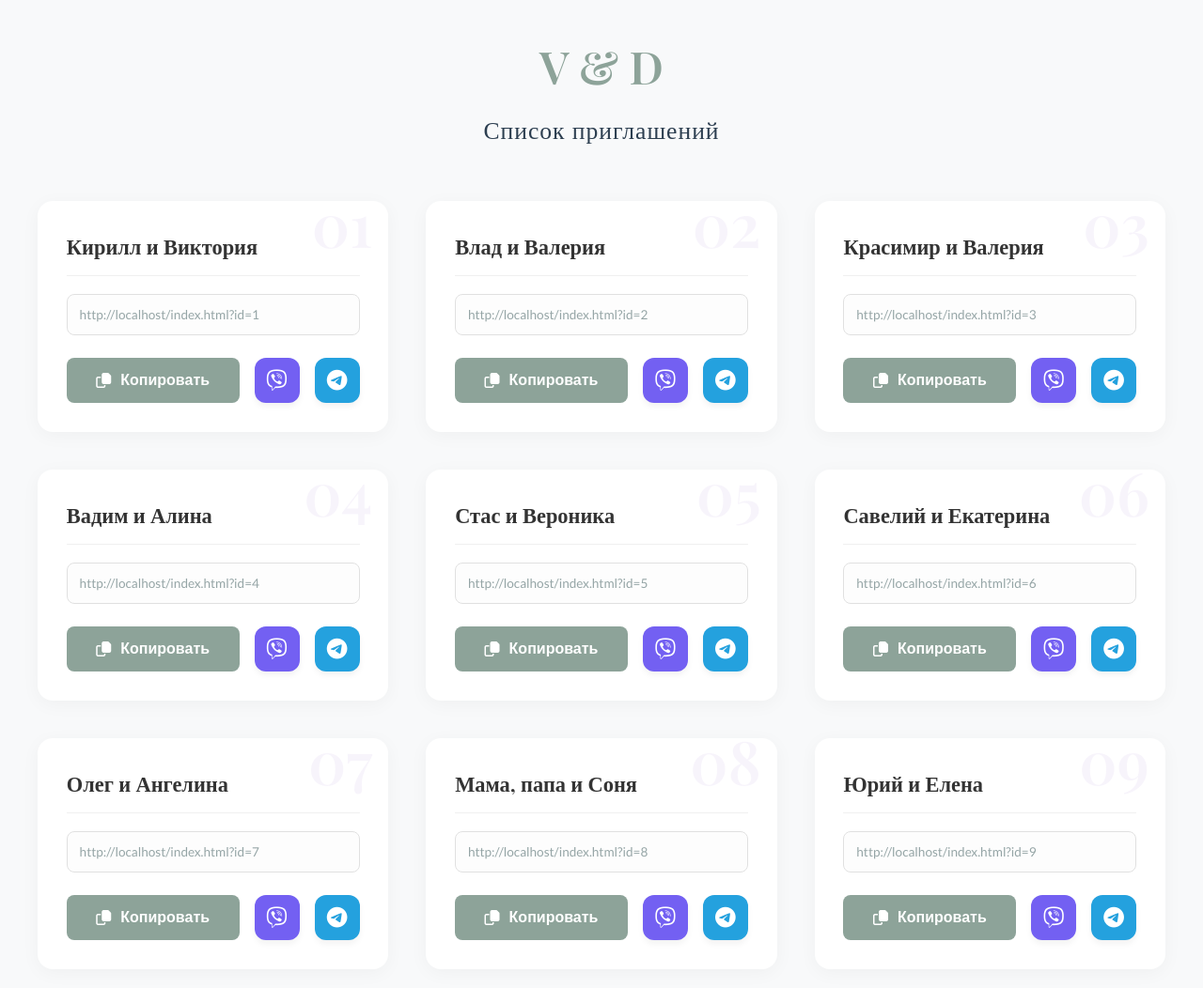
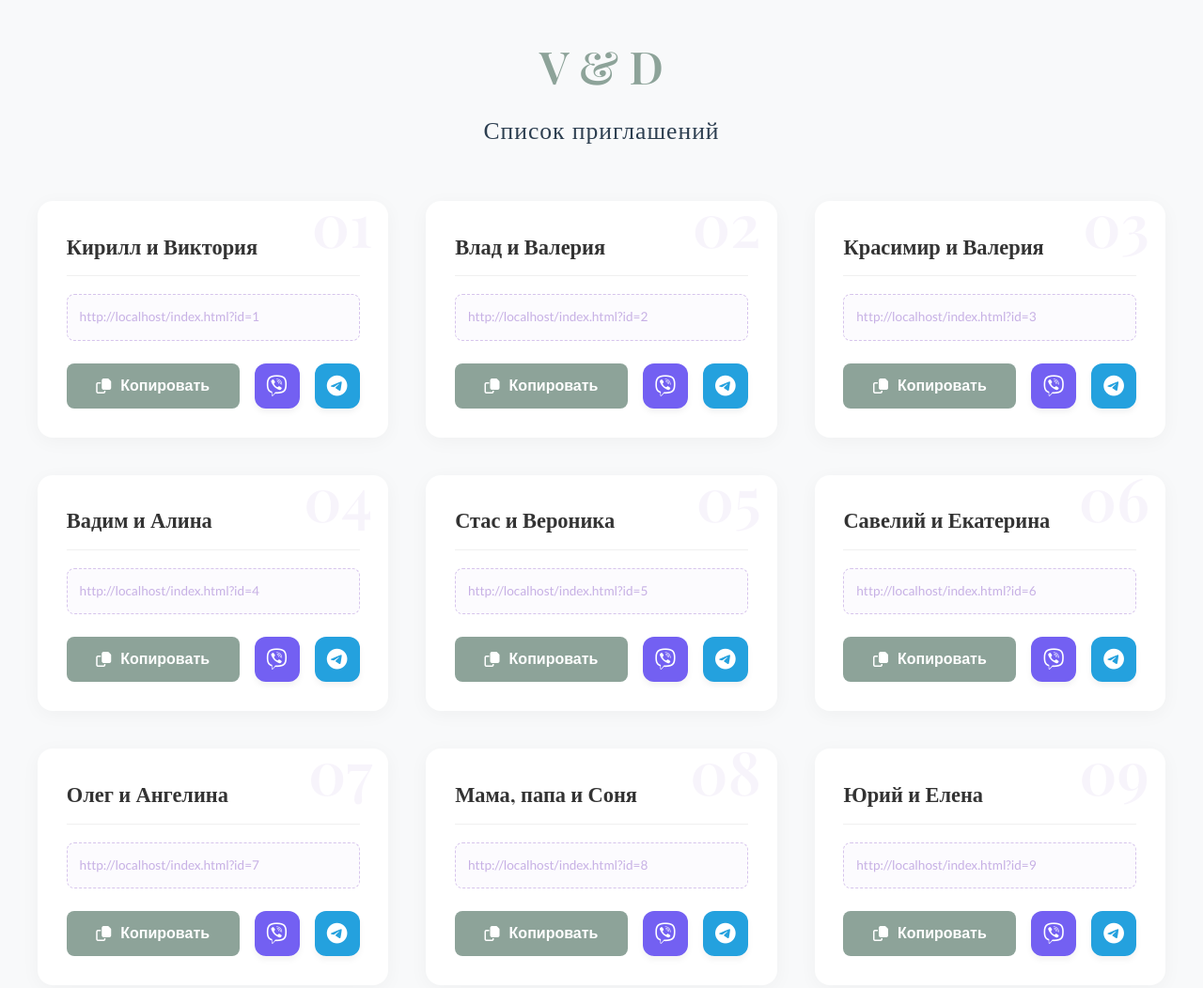
Before and after one commit to ye-story/v-d.30-01.invite, a plain HTML site: page admin/index.html in a window 1280 px wide. Shown: the top 1052 px of the page at 94% size. Drawn offline with nearby package versions, Linux system fonts and the light colour scheme; a web font is replaced by a local one.

Commit message:
fix: admin

```diff
--- a/admin/index.html
+++ b/admin/index.html
@@ -25,8 +25,8 @@
     <!-- Иконки FontAwesome -->
     <link rel="stylesheet" href="https://cdnjs.cloudflare.com/ajax/libs/font-awesome/6.4.0/css/all.min.css">
 
-    <!-- Стили v=5 -->
-    <link rel="stylesheet" type="text/css" href="styles.css?v=5" />
+    <!-- Стили v=6 -->
+    <link rel="stylesheet" type="text/css" href="styles.css?v=6" />
   </head>
   <body>
     <main>
@@ -39,6 +39,6 @@
         <!-- Карточки генерируются скриптом -->
       </div>
     </main>
-    <script src="script.js?v=5"></script>
+    <script src="script.js?v=6"></script>
   </body>
 </html>
--- a/admin/script.js
+++ b/admin/script.js
@@ -34,21 +34,26 @@ names.forEach((name, index) => {
   const card = document.createElement('div');
   card.classList.add('guest-card');
 
-  // Добавляем красивый номер (index + 1). padStart добавляет 0 перед числом (01, 02)
+  // Номер 01, 02...
   const numberElem = document.createElement('div');
   numberElem.classList.add('card-number');
   numberElem.textContent = (index + 1).toString().padStart(2, '0');
 
+  // Имя
   const titleElem = document.createElement('div');
   titleElem.classList.add('name__title');
   titleElem.textContent = name.names;
 
-  const linkInput = document.createElement('input');
-  linkInput.classList.add('link-display');
-  linkInput.value = link;
-  linkInput.readOnly = true;
-  linkInput.addEventListener('click', function() { this.select(); });
+  // Ссылка (теперь кликабельная)
+  const linkElem = document.createElement('a');
+  linkElem.classList.add('link-display');
+  linkElem.href = link;
+  linkElem.textContent = link;
+  linkElem.target = '_blank'; // Открывать в новой вкладке
+  // Подсказка при наведении
+  linkElem.title = "Открыть приглашение";
 
+  // Кнопки
   const actionsDiv = document.createElement('div');
   actionsDiv.classList.add('actions');
 
@@ -71,11 +76,11 @@ names.forEach((name, index) => {
 
   actionsDiv.append(btnCopy, btnViber, btnTg);
 
-  // Добавляем номер первым в карточку
-  card.append(numberElem, titleElem, linkInput, actionsDiv);
+  card.append(numberElem, titleElem, linkElem, actionsDiv);
   container.append(card);
 });
 
+// Копирование работает так же
 container.addEventListener('click', (e) => {
   const btnCopy = e.target.closest('.btn-copy');
 
--- a/admin/styles.css
+++ b/admin/styles.css
@@ -1,7 +1,7 @@
 /* -- ПЕРЕМЕННЫЕ -- */
 :root {
-  --primary-color: #8da399; /* Шалфейный зеленый (основа) */
-  --accent-color: #9a72cfad;  /* Насыщенный фиалковый (акцент) */
+  --primary-color: #8da399; /* Шалфейный зеленый */
+  --accent-color: #9a72cf8c;  /* Насыщенный фиалковый */
   --bg-color: #f8f9fa;
   --card-bg: #ffffff;
   --text-dark: #2c3e50;
@@ -68,12 +68,11 @@ h1 {
   border: 2px solid transparent;
   display: flex;
   flex-direction: column;
-  position: relative; /* Для позиционирования номера */
-  overflow: hidden;   /* Чтобы номер не вылезал */
+  position: relative;
+  overflow: hidden;
   transition: all 0.3s ease;
 }
 
-/* Эффект наведения: фиалковая обводка и свечение */
 .guest-card:hover {
   border-color: var(--accent-color);
   box-shadow: 0 8px 30px rgba(155, 114, 207, 0.2);
@@ -87,15 +86,15 @@ h1 {
   font-family: 'Playfair Display', serif;
   font-size: 4rem;
   font-weight: 700;
-  color: rgba(155, 114, 207, 0.08); /* Очень прозрачный фиалковый */
-  pointer-events: none; /* Чтобы сквозь него можно было кликать */
+  color: rgba(155, 114, 207, 0.08);
+  pointer-events: none;
   line-height: 1;
   z-index: 0;
 }
 
 /* -- ИМЯ -- */
 .name__title {
-  position: relative; /* Чтобы быть выше номера */
+  position: relative;
   z-index: 1;
   font-family: 'Playfair Display', serif;
   font-size: 1.4rem;
@@ -104,34 +103,40 @@ h1 {
   margin-bottom: 1.2rem;
   padding-bottom: 0.8rem;
   border-bottom: 1px solid #f0f0f0;
-  padding-right: 2rem; /* Отступ справа, чтобы имя не наезжало на номер */
+  padding-right: 2rem;
 }
 
-/* -- ПОЛЕ ССЫЛКИ -- */
+/* -- ССЫЛКА (теперь кликабельная) -- */
 .link-display {
   position: relative;
   z-index: 1;
-  background: #fdfdfd;
-  border: 1px solid #e0e0e0;
+  display: block; /* Важно для ссылки */
+  background: rgba(155, 114, 207, 0.03); /* Очень легкий фиалковый фон */
+  border: 1px dashed rgba(155, 114, 207, 0.4); /* Пунктирная рамка */
   border-radius: 8px;
   padding: 0.8rem;
+
   font-family: 'Lato', monospace;
   font-size: 0.85rem;
-  color: var(--text-light);
+  color: var(--accent-color); /* Цвет текста фиалковый */
+  text-decoration: none;
+
   width: 100%;
   margin-bottom: 1.5rem;
+
+  /* Обрезка длинного текста */
   overflow: hidden;
   text-overflow: ellipsis;
   white-space: nowrap;
-  cursor: text;
-  transition: 0.2s;
+
+  transition: all 0.2s;
 }
 
-.link-display:focus {
-  outline: none;
-  border-color: var(--accent-color); /* Фиалковый фокус */
-  background: #fff;
-  color: var(--text-dark);
+.link-display:hover {
+  background: var(--accent-color);
+  border-color: var(--accent-color);
+  color: white;
+  border-style: solid; /* При наведении рамка становится сплошной */
 }
 
 /* -- КНОПКИ -- */
@@ -144,7 +149,6 @@ h1 {
   margin-top: auto;
 }
 
-/* Кнопка Копировать */
 .btn-copy {
   flex-grow: 1;
   background-color: var(--primary-color);
@@ -167,12 +171,10 @@ h1 {
   background-color: #7a8f85;
 }
 
-/* Состояние "Скопировано" - фиалковое */
 .btn-copy.copied {
   background-color: var(--accent-color);
 }
 
-/* Кнопки соцсетей */
 .btn-share {
   width: 48px;
   height: 48px;
@@ -200,7 +202,6 @@ h1 {
   background-color: #24A1DE;
 }
 
-/* Адаптив */
 @media (max-width: 600px) {
   .logo { font-size: 2.5rem; }
   .grid-container { gap: 1.5rem; }
```
